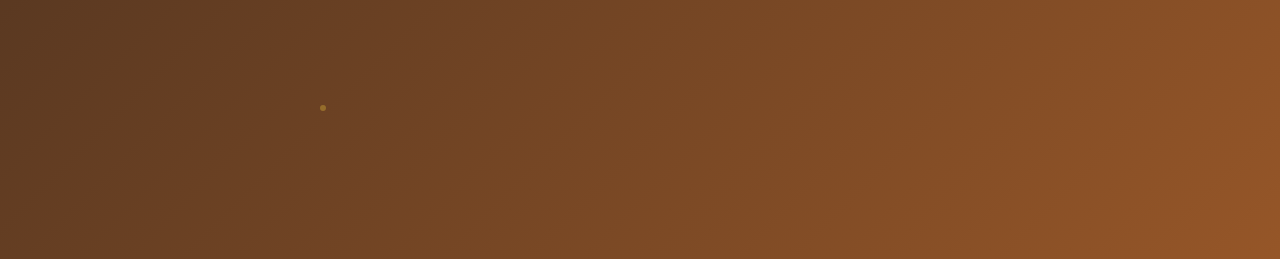
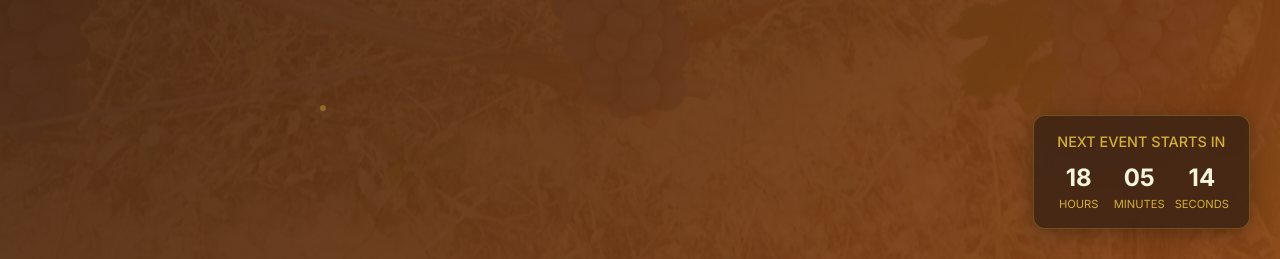
Before and after one commit to S4ng4/An-Evening-In-Alba-Loop, a plain HTML site: page index.html in a window 1280 px wide. Shown: the part 541-800 px from the top of the page. Drawn offline with nearby package versions, Linux system fonts and the light colour scheme; a web font is replaced by a local one.

Commit message:
Update index.html

```diff
--- a/index.html
+++ b/index.html
@@ -174,10 +174,156 @@
             background-color: #D4AF37;
             transform: scale(1.3);
         }
+
+        /* NEW: Background slideshow styles */
+        .slideshow {
+            position: fixed;
+            width: 100%;
+            height: 100%;
+            top: 0;
+            left: 0;
+            z-index: -1;
+            overflow: hidden;
+        }
+
+        .slideshow-image {
+            position: absolute;
+            width: 100%;
+            height: 100%;
+            background-size: cover;
+            background-position: center;
+            opacity: 0;
+            animation: imageAnimation 36s infinite;
+            filter: brightness(0.7);
+        }
+
+        .slideshow-image:nth-child(1) {
+            background-image: url('01slide-home.jpg');
+            animation-delay: 0s;
+        }
+        .slideshow-image:nth-child(2) {
+            background-image: url('02slide-home.jpg');
+            animation-delay: 6s;
+        }
+        .slideshow-image:nth-child(3) {
+            background-image: url('03slide-home.jpg');
+            animation-delay: 12s;
+        }
+        .slideshow-image:nth-child(4) {
+            background-image: url('04slide-home.jpg');
+            animation-delay: 18s;
+        }
+        .slideshow-image:nth-child(5) {
+            background-image: url('05slide-home.jpg');
+            animation-delay: 24s;
+        }
+        .slideshow-image:nth-child(6) {
+            background-image: url('06slide-home.jpg');
+            animation-delay: 30s;
+        }
+
+        @keyframes imageAnimation {
+            0% {
+                opacity: 0;
+                transform: scale(1.1);
+            }
+            5% {
+                opacity: 1;
+                transform: scale(1);
+            }
+            15% {
+                opacity: 1;
+            }
+            20% {
+                opacity: 0;
+                transform: scale(1);
+            }
+            100% {
+                opacity: 0;
+                transform: scale(1.1);
+            }
+        }
+
+        /* Countdown styles */
+        .countdown-container {
+            position: fixed;
+            bottom: 30px;
+            right: 30px;
+            z-index: 50;
+            background: rgba(60, 36, 20, 0.85);
+            backdrop-filter: blur(10px);
+            border: 1px solid rgba(212, 175, 55, 0.3);
+            border-radius: 12px;
+            padding: 15px 20px;
+            color: white;
+            text-align: center;
+            box-shadow: 0 4px 20px rgba(0, 0, 0, 0.3);
+        }
+
+        .countdown-title {
+            font-size: 0.9rem;
+            margin-bottom: 8px;
+            color: #D4AF37;
+            font-weight: 500;
+        }
+
+        .countdown-timer {
+            display: flex;
+            gap: 10px;
+            justify-content: center;
+        }
+
+        .countdown-unit {
+            display: flex;
+            flex-direction: column;
+            align-items: center;
+            min-width: 50px;
+        }
+
+        .countdown-value {
+            font-size: 1.5rem;
+            font-weight: 700;
+            color: #F5F5DC;
+        }
+
+        .countdown-label {
+            font-size: 0.7rem;
+            text-transform: uppercase;
+            color: #D4AF37;
+        }
     </style>
 </head>
 
 <body class="font-sans text-dark-text bg-beige antialiased overflow-hidden">
+
+    <!-- NEW: Background slideshow -->
+    <div class="slideshow">
+        <div class="slideshow-image"></div>
+        <div class="slideshow-image"></div>
+        <div class="slideshow-image"></div>
+        <div class="slideshow-image"></div>
+        <div class="slideshow-image"></div>
+        <div class="slideshow-image"></div>
+    </div>
+
+    <!-- NEW: Countdown to 18:15 -->
+    <div class="countdown-container">
+        <div class="countdown-title">NEXT EVENT STARTS IN</div>
+        <div class="countdown-timer">
+            <div class="countdown-unit">
+                <span id="countdown-hours" class="countdown-value">00</span>
+                <span class="countdown-label">HOURS</span>
+            </div>
+            <div class="countdown-unit">
+                <span id="countdown-minutes" class="countdown-value">00</span>
+                <span class="countdown-label">MINUTES</span>
+            </div>
+            <div class="countdown-unit">
+                <span id="countdown-seconds" class="countdown-value">00</span>
+                <span class="countdown-label">SECONDS</span>
+            </div>
+        </div>
+    </div>
 
     <div class="infinite-container pattern-dots">
         <div class="scroll-content">
@@ -246,22 +392,22 @@
                                 <div class="carousel-container rounded-2xl shadow-lg">
                                     <div class="carousel-track" id="carouselTrack">
                                         <div class="carousel-item">
-                                            <img src="https://via.placeholder.com/600x400/8B4513/FFFFFF?text=Pio+Cesare+Winery+1" alt="Pio Cesare Winery 1" class="w-full h-auto object-cover rounded-2xl">
+                                            <img src="01slide-home.jpg" alt="Pio Cesare Winery 1" class="w-full h-auto object-cover rounded-2xl">
                                         </div>
                                         <div class="carousel-item">
-                                            <img src="https://via.placeholder.com/600x400/800020/FFFFFF?text=Pio+Cesare+Winery+2" alt="Pio Cesare Winery 2" class="w-full h-auto object-cover rounded-2xl">
+                                            <img src="02slide-home.jpg" alt="Pio Cesare Winery 2" class="w-full h-auto object-cover rounded-2xl">
                                         </div>
                                         <div class="carousel-item">
-                                            <img src="https://via.placeholder.com/600x400/3C2414/FFFFFF?text=Pio+Cesare+Winery+3" alt="Pio Cesare Winery 3" class="w-full h-auto object-cover rounded-2xl">
+                                            <img src="03slide-home.jpg" alt="Pio Cesare Winery 3" class="w-full h-auto object-cover rounded-2xl">
                                         </div>
                                         <div class="carousel-item">
-                                            <img src="https://via.placeholder.com/600x400/D4AF37/000000?text=Pio+Cesare+Winery+4" alt="Pio Cesare Winery 4" class="w-full h-auto object-cover rounded-2xl">
+                                            <img src="04slide-home.jpg" alt="Pio Cesare Winery 4" class="w-full h-auto object-cover rounded-2xl">
                                         </div>
                                         <div class="carousel-item">
-                                            <img src="https://via.placeholder.com/600x400/B87333/FFFFFF?text=Pio+Cesare+Winery+5" alt="Pio Cesare Winery 5" class="w-full h-auto object-cover rounded-2xl">
+                                            <img src="05slide-home.jpg" alt="Pio Cesare Winery 5" class="w-full h-auto object-cover rounded-2xl">
                                         </div>
                                         <div class="carousel-item">
-                                            <img src="https://via.placeholder.com/600x400/F5F5DC/000000?text=Pio+Cesare+Winery+6" alt="Pio Cesare Winery 6" class="w-full h-auto object-cover rounded-2xl">
+                                            <img src="06slide-home.jpg" alt="Pio Cesare Winery 6" class="w-full h-auto object-cover rounded-2xl">
                                         </div>
                                     </div>
 
@@ -400,6 +546,36 @@
             startAutoSlide();
             console.log('Auto-slide resumed');
         });
+
+        // NEW: Countdown to 18:15
+        function updateCountdown() {
+            const now = new Date();
+            const target = new Date();
+
+            // Set target time to 18:15 (6:15 PM)
+            target.setHours(18, 15, 0, 0);
+
+            // If it's already past 18:15 today, set target to tomorrow
+            if (now > target) {
+                target.setDate(target.getDate() + 1);
+            }
+
+            const diff = target - now;
+
+            // Calculate hours, minutes, seconds
+            const hours = Math.floor(diff / (1000 * 60 * 60));
+            const minutes = Math.floor((diff % (1000 * 60 * 60)) / (1000 * 60));
+            const seconds = Math.floor((diff % (1000 * 60)) / 1000);
+
+            // Update the countdown display
+            document.getElementById('countdown-hours').textContent = hours.toString().padStart(2, '0');
+            document.getElementById('countdown-minutes').textContent = minutes.toString().padStart(2, '0');
+            document.getElementById('countdown-seconds').textContent = seconds.toString().padStart(2, '0');
+        }
+
+        // Initialize and update countdown every second
+        setInterval(updateCountdown, 1000);
+        updateCountdown(); // Initial call
     </script>
 </body>
 </html>
```
